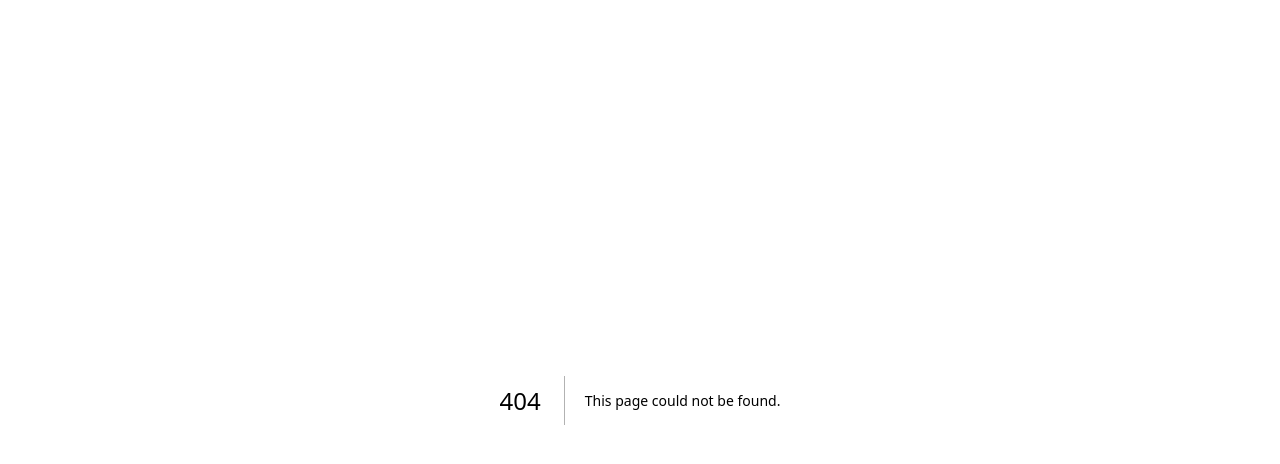
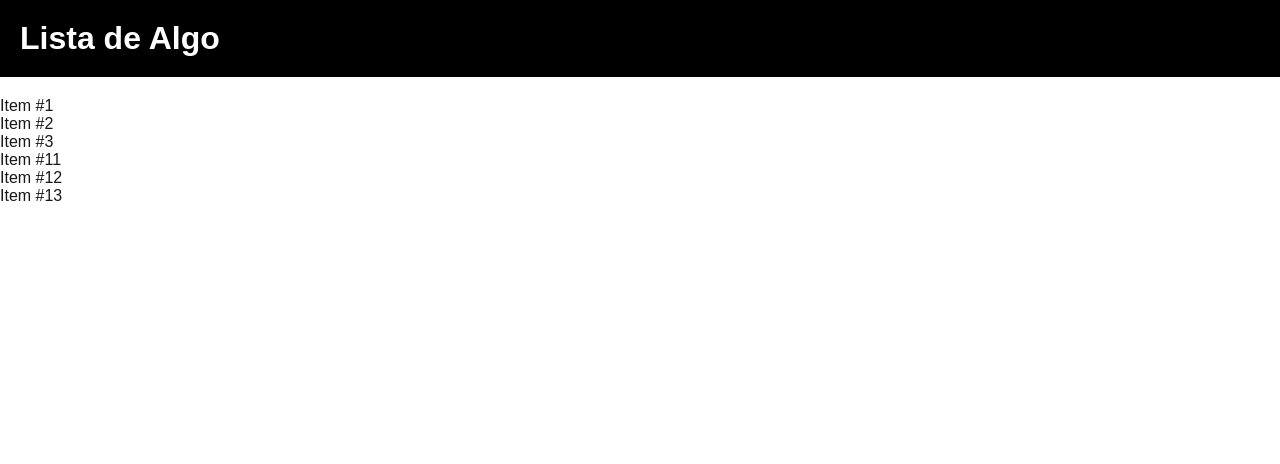
Before and after one commit to Lenickts/projetoReact-semtema, a Next.js app: page /basicos/componenteComFilho in a window 1280 px wide. Before the commit this address had no page. Shown: the top 464 px of the page. Built offline with nearby package versions, Linux system fonts and the light colour scheme.

Commit message:
Usando componentes com filho para criar listas flexíveis

```diff
--- /dev/null
+++ b/components/Item.jsx
@@ -0,0 +1,5 @@
+export default function Item(props){
+    return(
+        <li>{props.conteudo}</li>
+    )
+}
--- /dev/null
+++ b/components/Lista.jsx
@@ -0,0 +1,22 @@
+export default function Lista(props){
+    return(
+        <div>
+            <h1 style={{
+                backgroundColor: "#000",
+                color: "#FFF",
+                padding: "20px",
+                marginBottom: "20px",
+            }}>
+                Lista de Algo
+            </h1>
+            <ul style={{
+                listStyle:"none",
+                padding: 0,
+            }}>
+                {props.children}
+            </ul>
+        </div>
+    )
+}
+
+//Trabalhando com itens flexiveis
--- /dev/null
+++ b/pages/basicos/componenteComFilho.jsx
@@ -0,0 +1,17 @@
+import Item from "@/components/Item";
+import Lista from "@/components/Lista";
+
+export default function componenteComFilho(){
+    return(
+       <div>
+            <Lista>
+                <Item conteudo="Item #1" />
+                <Item conteudo="Item #2" />
+                <Item conteudo="Item #3" />
+                <Item conteudo="Item #11" />
+                <Item conteudo="Item #12" />
+                <Item conteudo="Item #13" />
+            </Lista>
+       </div>
+    )
+}
```
